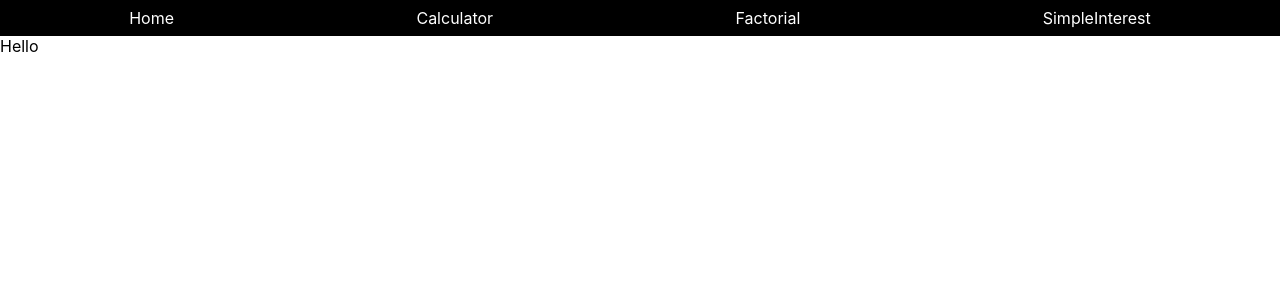
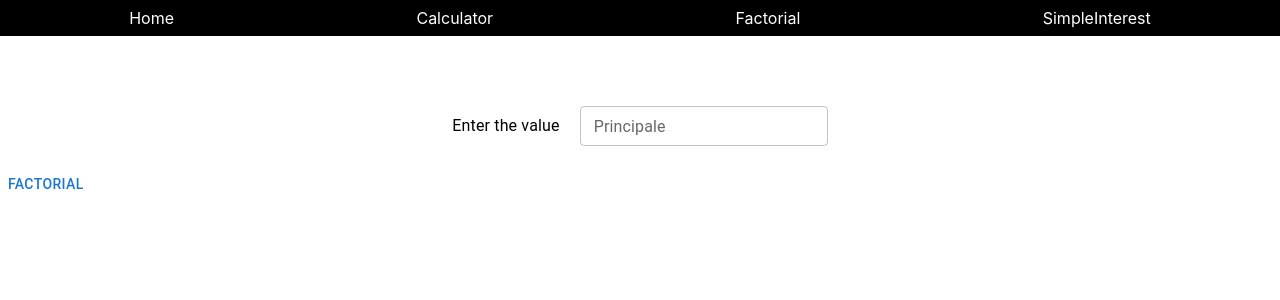
Before and after one commit to rohityadav15/react-web-calculator, a React (Create React App) app: page /factorial in a window 1280 px wide. Shown: the top 300 px of the page. Built offline with nearby package versions, Linux system fonts and the light colour scheme.

Commit message:
Factorial

```diff
--- a/src/pages/Factorial.js
+++ b/src/pages/Factorial.js
@@ -1,8 +1,30 @@
-const Factorial=()=>{
-    return(
-        <>
-        Hello
-        </>
-    )
-}
+import { Box, Button, TextField, Typography } from "@mui/material";
+import { useState } from "react";
+
+const Factorial = () => {
+  const [factorialValue, setFactorialValue] = useState(0);
+
+  const handleFactorialValue = (e) => {
+    setFactorialValue(e.target.value);
+  };
+  const handleSubmit = () => {};
+console.log("======>", factorialValue)
+  return (
+    <>
+      <Box style={{display:"flex",flexDirection:"row",justifyContent:"center", alignItems:"center", marginTop:50}}>
+        <Typography> Enter the value</Typography>
+        <TextField
+          label="Principale"
+          id="outlined-size-small"
+          size="small"
+          type="Number"
+          onChange={handleFactorialValue}
+          style={{ marginBottom: "20px", marginLeft: 20, marginTop:20}}
+        />
+
+      </Box>
+      <Button onClick={handleSubmit} style={{display:"flex", justifyContent:"center",alignItems:"center"}}>Factorial</Button>
+    </>
+  );
+};
 export default Factorial;
```
Also changed, not shown: src/pages/SimpleInterest.js (line endings or trailing spaces).
